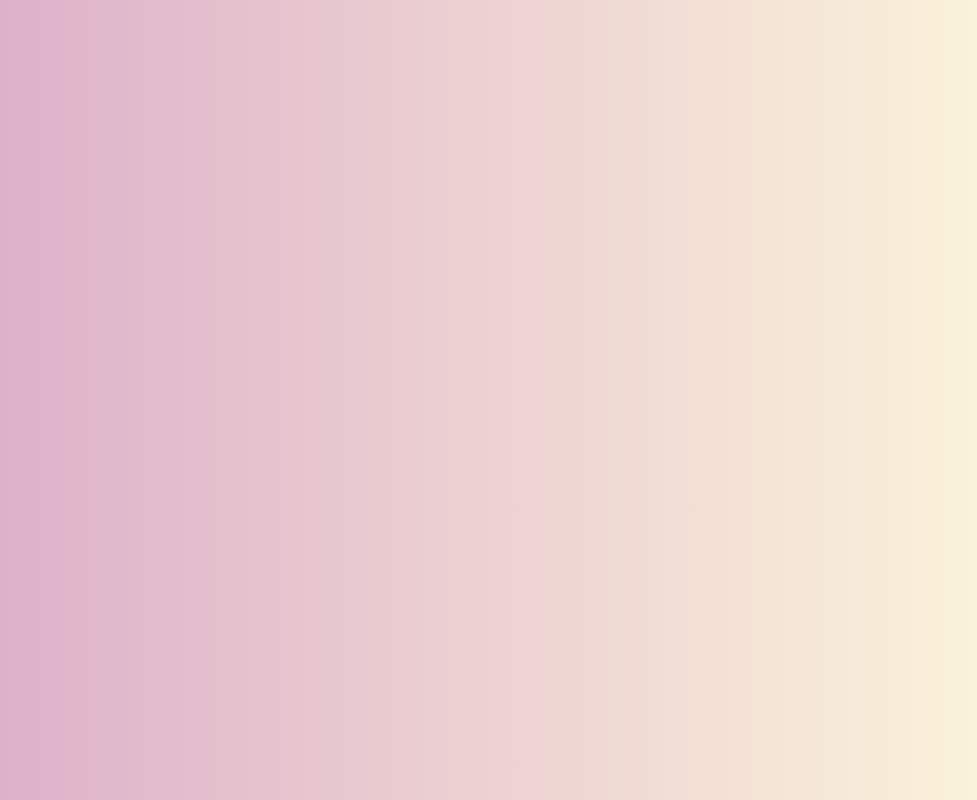
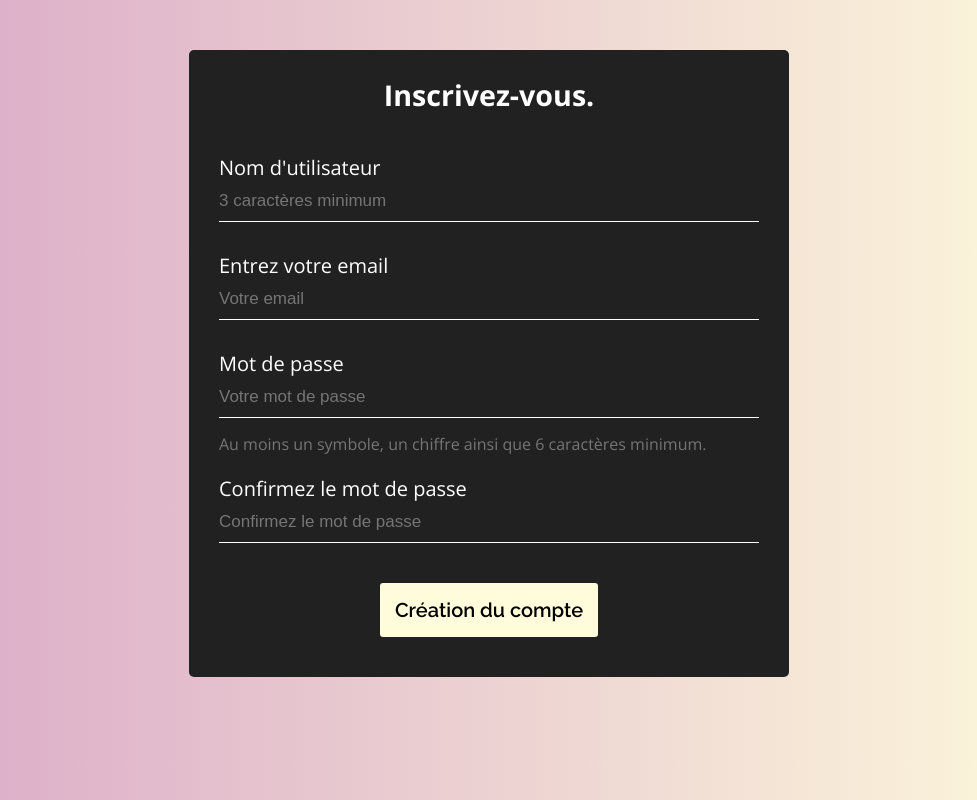
Before and after one commit to Liban13130/ValidationForm, a plain HTML site: page index.html in a window 1280 px wide. Shown: the whole page, without its empty margins (151-1128 px from the left). Drawn offline with nearby package versions, Linux system fonts and the light colour scheme.

Commit message:
css terminé

```diff
--- a/index.html
+++ b/index.html
@@ -13,7 +13,25 @@
     />
   </head>
   <body>
+    <div class="block-main">
+      <h1>Inscrivez-vous.</h1>
+      <form>
+        <label for="name">Nom d'utilisateur</label>
+        <input type="text" placeholder="3 caractères minimum" id="name">
 
+        <label for="email">Entrez votre email</label>
+        <input type="email" placeholder="Votre email" id="email">
+
+        <label for="password">Mot de passe</label>
+        <input type="password" placeholder="Votre mot de passe" id="password">
+        <p>Au moins un symbole, un chiffre ainsi que 6 caractères minimum.</p>
+
+        <label for="confirm">Confirmez le mot de passe</label>
+        <input type="password" placeholder="Confirmez le mot de passe" id="confirm">
+
+        <button>Création du compte</button>
+      </form>
+    </div>
 
     <script src="app.js"></script>
   </body>
--- a/style.css
+++ b/style.css
@@ -10,3 +10,67 @@ body {
     font-family: Open sans, Helvetica, sans-serif;
     padding: clamp(20px, 5vw, 50px) 10px;
 }
+
+.block-main{
+    background: #212121;
+    max-width: 600px;
+    margin: auto;
+    border-radius: 5px;
+}
+
+.block-main h1{
+    font-size: 1.79em;
+    text-align: center;
+    color: white;
+    padding: 25px 0 10px 0;
+}
+form{
+    padding: 30px;
+}
+
+form p{
+    transform: translateY(-15px);
+    color: #757575;
+    margin-bottom: 5px;
+}
+
+form label{
+    font-size: 20px;
+    color: white;
+}
+
+form input{
+    margin: 10px 0px 30px 0;
+    width: 100%;
+    background-color: #212121;
+    outline: none;
+    border: none;
+    font-size: 17px;
+    color: white;
+    border-bottom: 1px solid white;
+    padding-bottom: 10px;
+
+}
+
+form button{
+    display: block;
+    margin: 10px auto;
+    background-color: #fffcdc;
+    border: none;
+    min-width: 200px;
+    padding: 15px;
+    font-size: 20px;
+    border-radius: 3px;
+    outline: none;
+    font-weight: 600;
+    font-family: Raleway, sans-serif;
+    cursor: pointer;
+    transition: 0.2s;
+}
+
+form button:hover{
+    transform: translateY(-5px);
+}
+
+/* #fffcdc */
+/* #dfe3ce */
```
